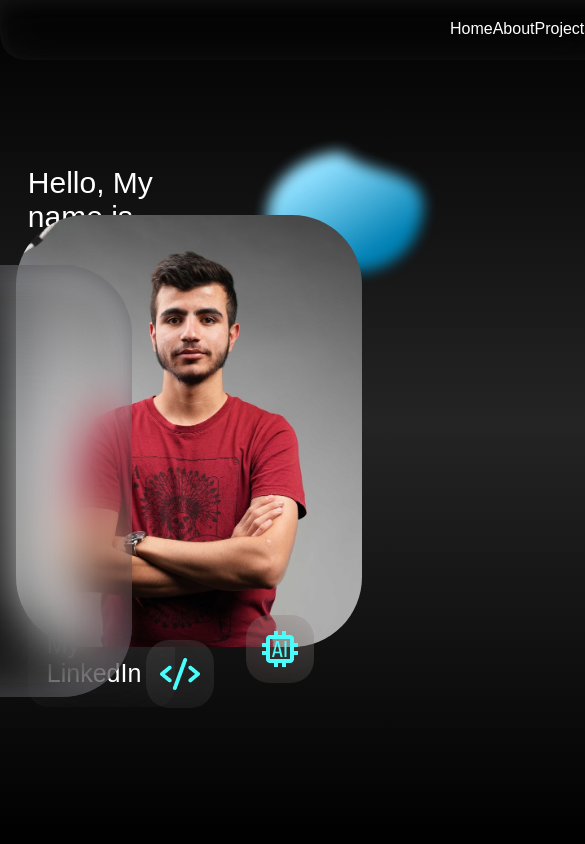
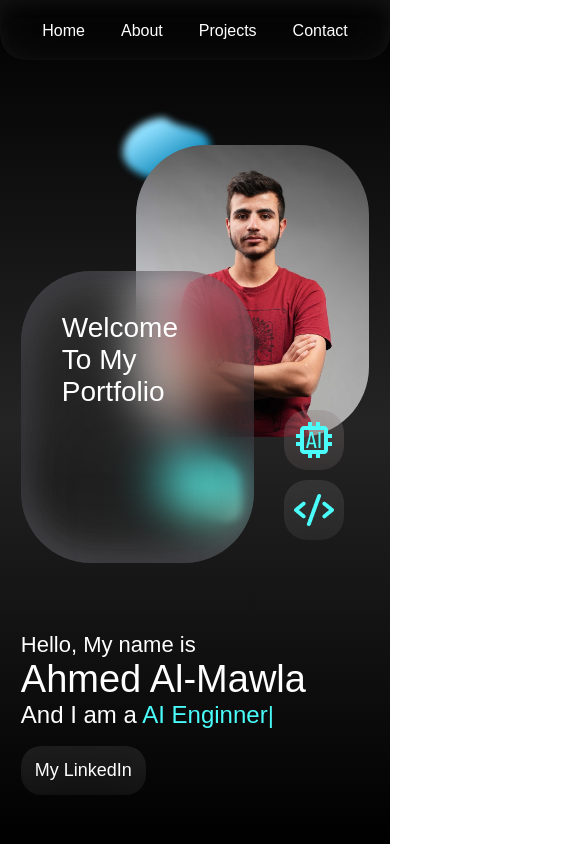
Before and after one commit to ahmed-raed/Portfolio, a Next.js app: page / in a window 390 px wide. Shown: the top 844 px of the page, 585 px wide, since content can reach past the window. Built offline with nearby package versions, Linux system fonts and the light colour scheme; a web font is replaced by a local one.

Commit message:
Responsive design

```diff
--- a/app/globals.css
+++ b/app/globals.css
@@ -39,6 +39,7 @@ body {
   box-shadow: inset 0 1px 40px 0 rgba(216, 216, 216, 0.05),
     inset 0 4px 18px 0 rgba(199, 199, 199, 0.05);
   background-color: rgba(217, 217, 217, 0.01);
+  user-select: none;
 }
 
 .links .theLink {
@@ -57,3 +58,14 @@ body {
     padding: 18px 600px;
   }
 }
+
+@media (max-width: 947px) {
+  .links {
+    padding: 0 !important;
+    justify-content: center !important;
+    align-items: center !important;
+  }
+  .links .theLink {
+    margin: 0px 18px;
+  }
+}
--- a/app/page.module.css
+++ b/app/page.module.css
@@ -64,6 +64,7 @@
 
 .imgAndBlurAndIcons {
   position: relative;
+  pointer-events: none;
 }
 
 .imgAndBlurAndIcons .img {
@@ -72,6 +73,7 @@
   object-fit: cover;
   border-radius: 70px;
   user-select: none;
+  pointer-events: none;
 }
 
 .imgAndBlurAndIcons .blur {
@@ -87,6 +89,7 @@
   right: 230px;
   top: 50px;
   position: absolute;
+  pointer-events: none;
 }
 
 .blurText {
@@ -96,6 +99,7 @@
   margin: 41px;
   display: inline-block;
   user-select: none;
+  pointer-events: none;
 }
 
 .blueStorm {
@@ -104,6 +108,7 @@
   left: 200px;
   user-select: none;
   animation: move3Storm 15s linear infinite;
+  pointer-events: none;
 }
 
 @keyframes move3Storm {
@@ -143,10 +148,12 @@
 
 .allThings {
   height: 50%;
+  pointer-events: none;
 }
 
 .iconsDiv {
   display: flex;
+  pointer-events: none;
 }
 
 .iconsDiv .iconsAi {
@@ -163,6 +170,7 @@
   backdrop-filter: blur(41px);
   box-shadow: inset 0 98px 100px -48px rgba(255, 255, 255, 0.1);
   user-select: none;
+  pointer-events: none;
 }
 
 .iconsDiv .iconsCoding {
@@ -179,6 +187,7 @@
   backdrop-filter: blur(41px);
   box-shadow: inset 0 98px 100px -48px rgba(255, 255, 255, 0.1);
   user-select: none;
+  pointer-events: none;
 }
 
 @media (min-width: 1490px) {
@@ -192,3 +201,113 @@
     right: 225px;
   }
 }
+
+@media (max-width: 947px) {
+  .both {
+    flex-direction: column-reverse !important;
+  }
+  .right,
+  .left {
+    width: 100% !important;
+  }
+  .imgAndBlurAndIcons {
+    display: flex !important;
+    flex-direction: column !important;
+    flex-wrap: wrap !important;
+    align-content: flex-end !important;
+  }
+  .right,
+  .left {
+    padding: 0 13px !important;
+  }
+  .img {
+    width: 233px !important;
+    height: 292px !important;
+  }
+  .blur {
+    width: 233px !important;
+    height: 292px !important;
+    right: initial !important;
+    top: 126px !important;
+    z-index: 22 !important;
+  }
+  .blurText {
+    font-size: 28px !important;
+  }
+  .greenStorm,
+  .blueStorm {
+    width: 105px !important;
+    height: 81px !important;
+  }
+  .blueStorm {
+    top: 42px !important;
+    left: 78px !important;
+    animation: moveResStorm 15s linear infinite !important;
+  }
+  @keyframes moveResStorm {
+    0% {
+      transform: translate(0, 0);
+    }
+    25% {
+      transform: translate(15px, 0);
+    }
+    50% {
+      transform: translate(15px, 15px);
+    }
+    75% {
+      transform: translate(0, 15px);
+    }
+    100% {
+      transform: translate(0, 0);
+    }
+  }
+  .greenStorm {
+    left: 135px !important;
+    right: 0 !important;
+    bottom: 0 !important;
+    animation: moveRes4Storm 15s linear infinite !important;
+  }
+  @keyframes moveRes4Storm {
+    0% {
+      transform: rotate(0deg) translateX(15px) rotate(0deg);
+    }
+    100% {
+      transform: rotate(360deg) translateX(15px) rotate(-360deg);
+    }
+  }
+  .allThings {
+    width: 100% !important;
+  }
+  .text1 {
+    font-size: 22px !important;
+  }
+  .text2 {
+    font-size: 38px !important;
+  }
+  .text3 {
+    font-size: 24px !important;
+  }
+  .iconsCoding,
+  .iconsAi {
+    width: 60px !important;
+    height: 60px !important;
+    z-index: 32;
+  }
+  .iconsAi {
+    top: 410px !important;
+    right: 46px !important;
+  }
+  .iconsCoding {
+    top: 480px !important;
+    right: 46px !important;
+  }
+  .linkedinBtn {
+    padding: 14px !important;
+  }
+  .linkedinBtn span {
+    font-size: 18px !important;
+  }
+  .left {
+    margin-top: 110px !important;
+  }
+}
```
